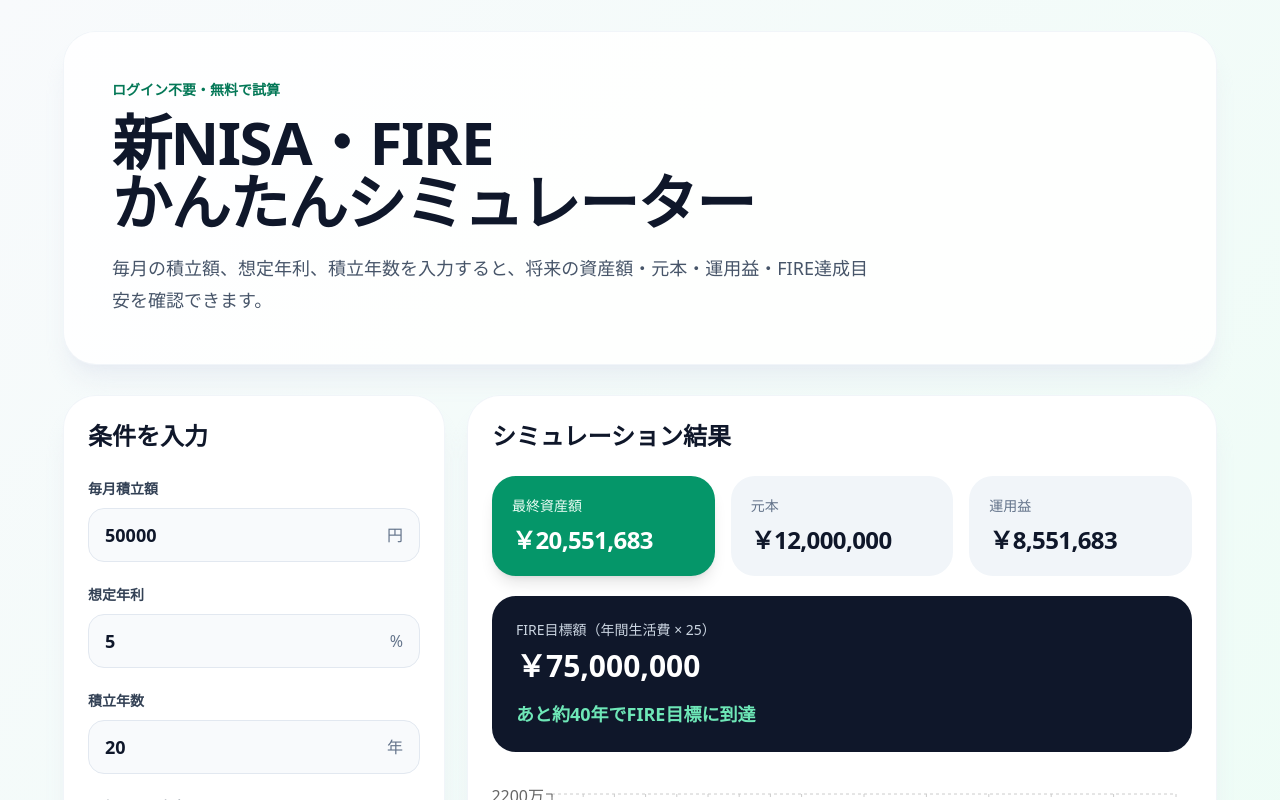
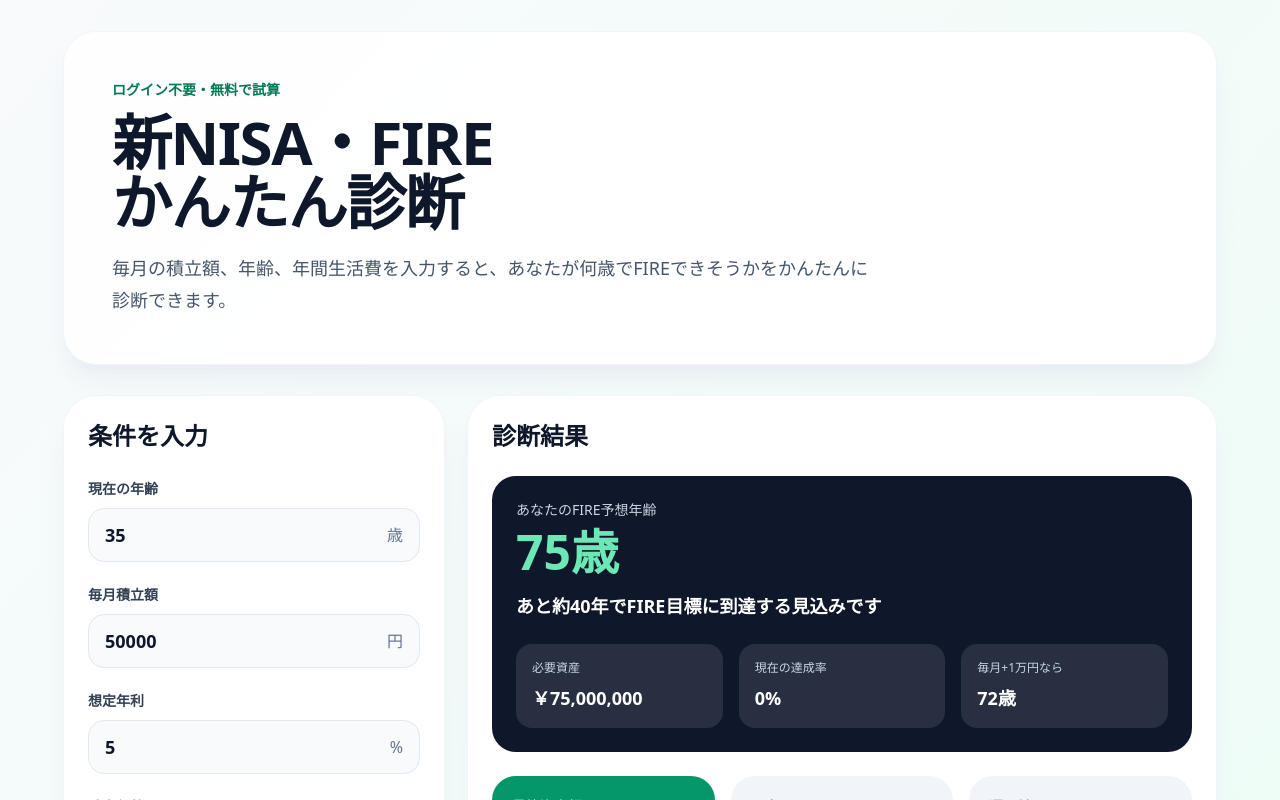
Before and after one commit to shin8612/nisa-simulator, a Next.js app: page / in a window 1280 px wide. Shown: the top 800 px of the page. Built offline with nearby package versions, Linux system fonts and the light colour scheme.

Commit message:
Improve FIRE diagnosis

```diff
--- a/app/page.tsx
+++ b/app/page.tsx
@@ -1,7 +1,15 @@
 "use client";
 
 import { useMemo, useState } from "react";
-import { Area, AreaChart, CartesianGrid, ResponsiveContainer, Tooltip, XAxis, YAxis } from "recharts";
+import {
+  Area,
+  AreaChart,
+  CartesianGrid,
+  ResponsiveContainer,
+  Tooltip,
+  XAxis,
+  YAxis,
+} from "recharts";
 
 type Row = {
   year: number;
@@ -20,7 +28,10 @@ function simulate(monthly: number, annualRate: number, years: number, current: n
   const monthlyRate = annualRate / 100 / 12;
   let balance = current;
   let principal = current;
-  const rows: Row[] = [{ year: 0, principal, balance, profit: balance - principal }];
+
+  const rows: Row[] = [
+    { year: 0, principal, balance, profit: balance - principal },
+  ];
 
   for (let month = 1; month <= years * 12; month++) {
     balance = balance * (1 + monthlyRate) + monthly;
@@ -39,7 +50,12 @@ function simulate(monthly: number, annualRate: number, years: number, current: n
   return rows;
 }
 
-function calcFireYears(current: number, monthly: number, annualRate: number, yearlyCost: number) {
+function calcFireYears(
+  current: number,
+  monthly: number,
+  annualRate: number,
+  yearlyCost: number
+) {
   const target = yearlyCost * 25;
   const monthlyRate = annualRate / 100 / 12;
   let balance = current;
@@ -60,24 +76,36 @@ export default function Home() {
   const [years, setYears] = useState(20);
   const [current, setCurrent] = useState(0);
   const [yearlyCost, setYearlyCost] = useState(3000000);
+  const [age, setAge] = useState(35);
 
-  const data = useMemo(() => simulate(monthly, annualRate, years, current), [monthly, annualRate, years, current]);
+  const data = useMemo(
+    () => simulate(monthly, annualRate, years, current),
+    [monthly, annualRate, years, current]
+  );
+
   const last = data[data.length - 1];
   const fireTarget = yearlyCost * 25;
   const fireYears = calcFireYears(current, monthly, annualRate, yearlyCost);
+  const fireAge = fireYears === null ? null : age + fireYears;
+  const fireProgress = Math.min(100, Math.round((current / fireTarget) * 100));
+
+  const fasterFireYears = calcFireYears(current, monthly + 10000, annualRate, yearlyCost);
+  const fasterFireAge = fasterFireYears === null ? null : age + fasterFireYears;
 
   return (
     <main className="min-h-screen bg-gradient-to-br from-slate-50 to-emerald-50 px-4 py-8 text-slate-900 sm:px-6 lg:px-8">
       <div className="mx-auto max-w-6xl">
         <section className="mb-8 rounded-[2rem] bg-white/90 p-7 shadow-xl shadow-slate-200/60 ring-1 ring-slate-100 sm:p-12">
-          <p className="mb-3 text-sm font-bold text-emerald-700">ログイン不要・無料で試算</p>
+          <p className="mb-3 text-sm font-bold text-emerald-700">
+            ログイン不要・無料で試算
+          </p>
           <h1 className="text-4xl font-black tracking-tight sm:text-6xl">
             新NISA・FIRE
             <br />
-            かんたんシミュレーター
+            かんたん診断
           </h1>
           <p className="mt-5 max-w-3xl text-lg leading-8 text-slate-600">
-            毎月の積立額、想定年利、積立年数を入力すると、将来の資産額・元本・運用益・FIRE達成目安を確認できます。
+            毎月の積立額、年齢、年間生活費を入力すると、あなたが何歳でFIREできそうかをかんたんに診断できます。
           </p>
         </section>
 
@@ -86,6 +114,7 @@ export default function Home() {
             <h2 className="text-2xl font-black">条件を入力</h2>
 
             <div className="mt-6 space-y-5">
+              <Input label="現在の年齢" value={age} setValue={setAge} suffix="歳" min={18} step={1} />
               <Input label="毎月積立額" value={monthly} setValue={setMonthly} suffix="円" min={0} step={1000} />
               <Input label="想定年利" value={annualRate} setValue={setAnnualRate} suffix="%" min={0} step={0.1} />
               <Input label="積立年数" value={years} setValue={setYears} suffix="年" min={1} step={1} />
@@ -95,24 +124,36 @@ export default function Home() {
           </section>
 
           <section className="rounded-[2rem] bg-white p-6 shadow-xl shadow-slate-200/60 ring-1 ring-slate-100">
-            <h2 className="text-2xl font-black">シミュレーション結果</h2>
+            <h2 className="text-2xl font-black">診断結果</h2>
+
+            <div className="mt-6 rounded-3xl bg-slate-900 p-6 text-white">
+              <p className="text-sm text-slate-300">あなたのFIRE予想年齢</p>
+              <p className="mt-2 text-5xl font-black text-emerald-300">
+                {fireAge === null ? "未達成" : `${fireAge}歳`}
+              </p>
+
+              <p className="mt-4 text-lg font-bold">
+                {fireYears === 0
+                  ? "すでにFIRE目標を達成しています"
+                  : fireYears === null
+                  ? "現在の条件では80年以内の達成は難しそうです"
+                  : `あと約${fireYears}年でFIRE目標に到達する見込みです`}
+              </p>
+
+              <div className="mt-6 grid gap-4 sm:grid-cols-3">
+                <MiniCard title="必要資産" value={yen.format(fireTarget)} />
+                <MiniCard title="現在の達成率" value={`${fireProgress}%`} />
+                <MiniCard
+                  title="毎月+1万円なら"
+                  value={fasterFireAge === null ? "未達成" : `${fasterFireAge}歳`}
+                />
+              </div>
+            </div>
 
             <div className="mt-6 grid gap-4 sm:grid-cols-3">
               <ResultCard title="最終資産額" value={yen.format(last.balance)} strong />
               <ResultCard title="元本" value={yen.format(last.principal)} />
               <ResultCard title="運用益" value={yen.format(last.profit)} />
-            </div>
-
-            <div className="mt-5 rounded-3xl bg-slate-900 p-6 text-white">
-              <p className="text-sm text-slate-300">FIRE目標額（年間生活費 × 25）</p>
-              <p className="mt-2 text-3xl font-black">{yen.format(fireTarget)}</p>
-              <p className="mt-4 text-lg font-bold text-emerald-300">
-                {fireYears === 0
-                  ? "すでにFIRE目標を達成しています"
-                  : fireYears === null
-                  ? "80年以内の達成は難しそうです"
-                  : `あと約${fireYears}年でFIRE目標に到達`}
-              </p>
             </div>
 
             <div className="mt-8 h-96 w-full">
@@ -121,7 +162,10 @@ export default function Home() {
                   <CartesianGrid strokeDasharray="3 3" />
                   <XAxis dataKey="year" tickFormatter={(v) => `${v}年`} />
                   <YAxis tickFormatter={(v) => `${Math.round(Number(v) / 10000)}万`} />
-                  <Tooltip formatter={(value) => yen.format(Number(value))} labelFormatter={(label) => `${label}年後`} />
+                  <Tooltip
+                    formatter={(value) => yen.format(Number(value))}
+                    labelFormatter={(label) => `${label}年後`}
+                  />
                   <Area type="monotone" dataKey="balance" name="資産額" strokeWidth={3} fillOpacity={0.22} />
                   <Area type="monotone" dataKey="principal" name="元本" strokeWidth={2} fillOpacity={0.08} />
                 </AreaChart>
@@ -171,7 +215,15 @@ function Input({
   );
 }
 
-function ResultCard({ title, value, strong = false }: { title: string; value: string; strong?: boolean }) {
+function ResultCard({
+  title,
+  value,
+  strong = false,
+}: {
+  title: string;
+  value: string;
+  strong?: boolean;
+}) {
   return (
     <div className={strong ? "rounded-3xl bg-emerald-600 p-5 text-white shadow-lg" : "rounded-3xl bg-slate-100 p-5"}>
       <p className={strong ? "text-sm text-emerald-50" : "text-sm text-slate-500"}>{title}</p>
@@ -179,3 +231,12 @@ function ResultCard({ title, value, strong = false }: { title: string; value: st
     </div>
   );
 }
+
+function MiniCard({ title, value }: { title: string; value: string }) {
+  return (
+    <div className="rounded-2xl bg-white/10 p-4">
+      <p className="text-xs text-slate-300">{title}</p>
+      <p className="mt-2 text-lg font-black">{value}</p>
+    </div>
+  );
+}
```
